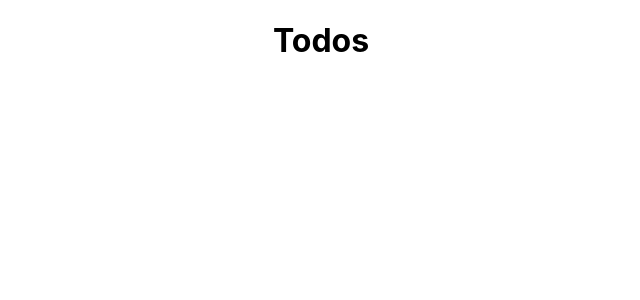
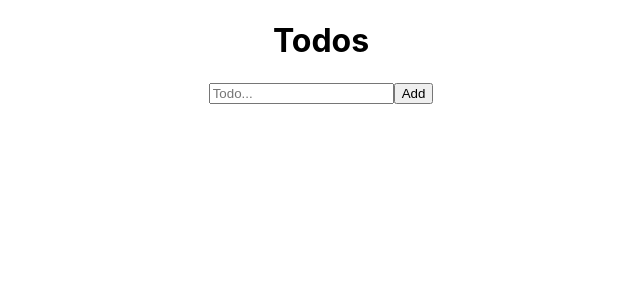
Before and after one commit to byynaryy/todoApp, a React (Create React App) app: page / in a window 1280 px wide. Shown: the top 300 px of the page, without its empty margins (319-959 px from the left). Built offline with nearby package versions, Linux system fonts and the light colour scheme.

Commit message:
Add TodoInputField component

```diff
--- a/src/components/TodoApp.js
+++ b/src/components/TodoApp.js
@@ -1,10 +1,14 @@
 import React from 'react';
+import TodoInputField from './TodoInputField';
 
 
 class TodoApp extends React.Component {
     render() {
         return(
-            <h1>Todos</h1>
+            <div>
+                <h1>Todos</h1>
+                <TodoInputField />
+            </div>
         );
     }
 }
--- /dev/null
+++ b/src/components/TodoInputField.js
@@ -0,0 +1,15 @@
+import React from 'react';
+
+
+class TodoInputField extends React.Component {
+    render() {
+        return(
+            <form>
+                <input type="text" placeholder="Todo..." />
+                <input type="submit" value="Add" />
+            </form>
+        );
+    }
+}
+
+export default TodoInputField;
```
